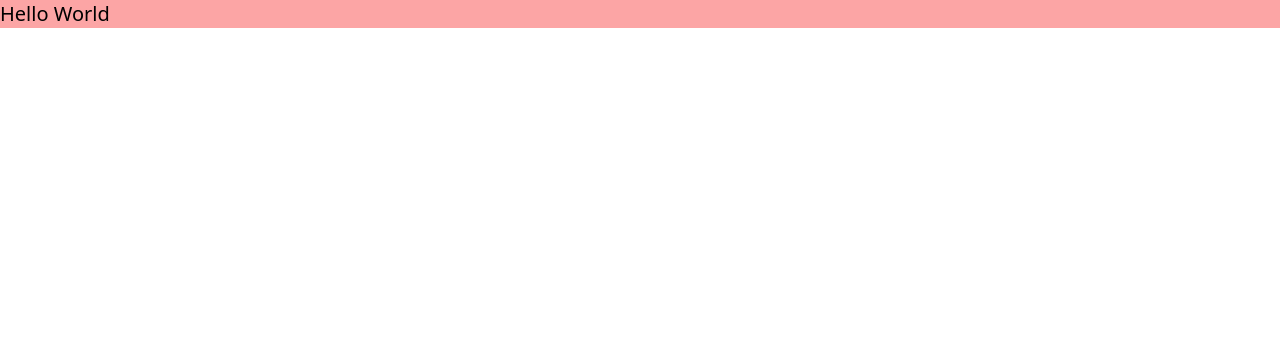
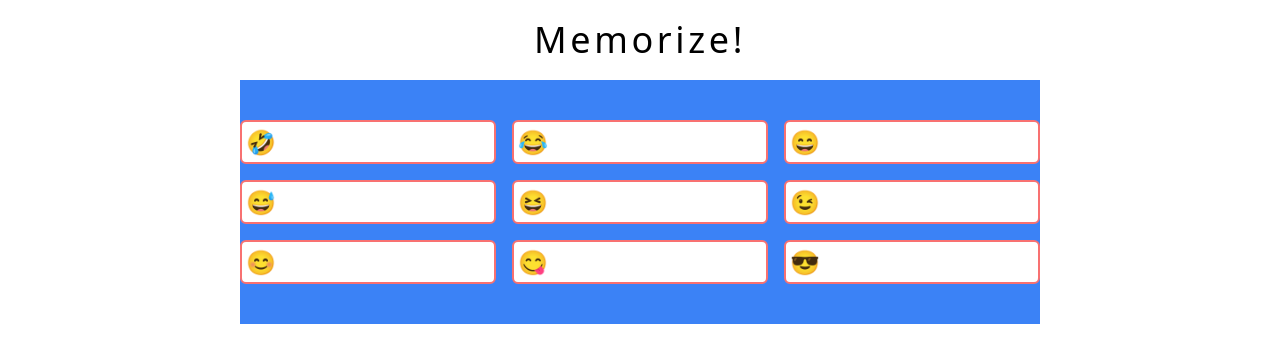
Before and after one commit to nikhilhenry/memorize-react, a React (Vite) app: page / in a window 1280 px wide. Shown: the top 362 px of the page. Built offline with nearby package versions, Linux system fonts and the light colour scheme.

Commit message:
create card component

```diff
--- a/src/App.tsx
+++ b/src/App.tsx
@@ -1,9 +1,18 @@
 import "./App.css";
+import Card from "./components/Card";
+import { emojis } from "./emojis";
 
 function App() {
   return (
     <>
-      <h1 className="text-xl bg-red-300">Hello World</h1>
+      <div className="container mx-auto flex flex-col items-center md:max-w-[800px] w-full">
+        <h1 className="text-4xl tracking-widest py-5">Memorize!</h1>
+        <div className="bg-blue-500 grid gap-4 grid-cols-3 grid-rows-3 w-full py-10">
+          {emojis.slice(0, 9).map((emoji) => (
+            <Card content={emoji} />
+          ))}
+        </div>
+      </div>
     </>
   );
 }
--- /dev/null
+++ b/src/components/Card.tsx
@@ -0,0 +1,9 @@
+const Card: React.FC<{ content: string }> = ({ content }) => {
+  return (
+    <div className="border-red-400 border-2 bg-white rounded-md p-1">
+      <span className="text-2xl">{content}</span>
+    </div>
+  );
+};
+
+export default Card;
--- /dev/null
+++ b/src/emojis.ts
@@ -0,0 +1,117 @@
+//array of emojis
+
+export const emojis = [
+  "🤣",
+  "😂",
+  "😄",
+  "😅",
+  "😆",
+  "😉",
+  "😊",
+  "😋",
+  "😎",
+  "😍",
+  "😘",
+  "😗",
+  "😙",
+  "😚",
+  "🙂",
+  "🤗",
+  "🤔",
+  "😐",
+  "😑",
+  "😶",
+  "🙄",
+  "😏",
+  "😣",
+  "😥",
+  "😮",
+  "🤐",
+  "😯",
+  "😪",
+  "😫",
+  "😴",
+  "😌",
+  "😛",
+  "😜",
+  "😝",
+  "🤤",
+  "😒",
+  "😓",
+  "😔",
+  "😕",
+  "🙃",
+  "🤑",
+  "😲",
+  "☹️",
+  "🙁",
+  "😖",
+  "😞",
+  "😟",
+  "😤",
+  "😢",
+  "😭",
+  "😦",
+  "😧",
+  "😨",
+  "😩",
+  "😬",
+  "😰",
+  "😱",
+  "😳",
+  "😵",
+  "😡",
+  "😠",
+  "😷",
+  "🤒",
+  "🤕",
+  "🤢",
+  "🤧",
+  "😇",
+  "🤠",
+  "🤡",
+  "🤥",
+  "🤓",
+  "😈",
+  "👿",
+  "👹",
+  "👺",
+  "💀",
+  "👻",
+  "👽",
+  "🤖",
+  "💩",
+  "😺",
+  "😸",
+  "😹",
+  "😻",
+  "😼",
+  "😽",
+  "🙀",
+  "😿",
+  "😾",
+  "🙈",
+  "🙉",
+  "🙊",
+  "👦",
+  "👧",
+  "👨",
+  "👩",
+  "👴",
+  "👵",
+  "👶",
+  "👱",
+  "👮",
+  "👲",
+  "👳",
+  "👷",
+  "👸",
+  "💂",
+  "🕵️",
+  "🎅",
+  "👼",
+  "👯",
+  "👰",
+  "👱",
+  "🙇",
+];
```
